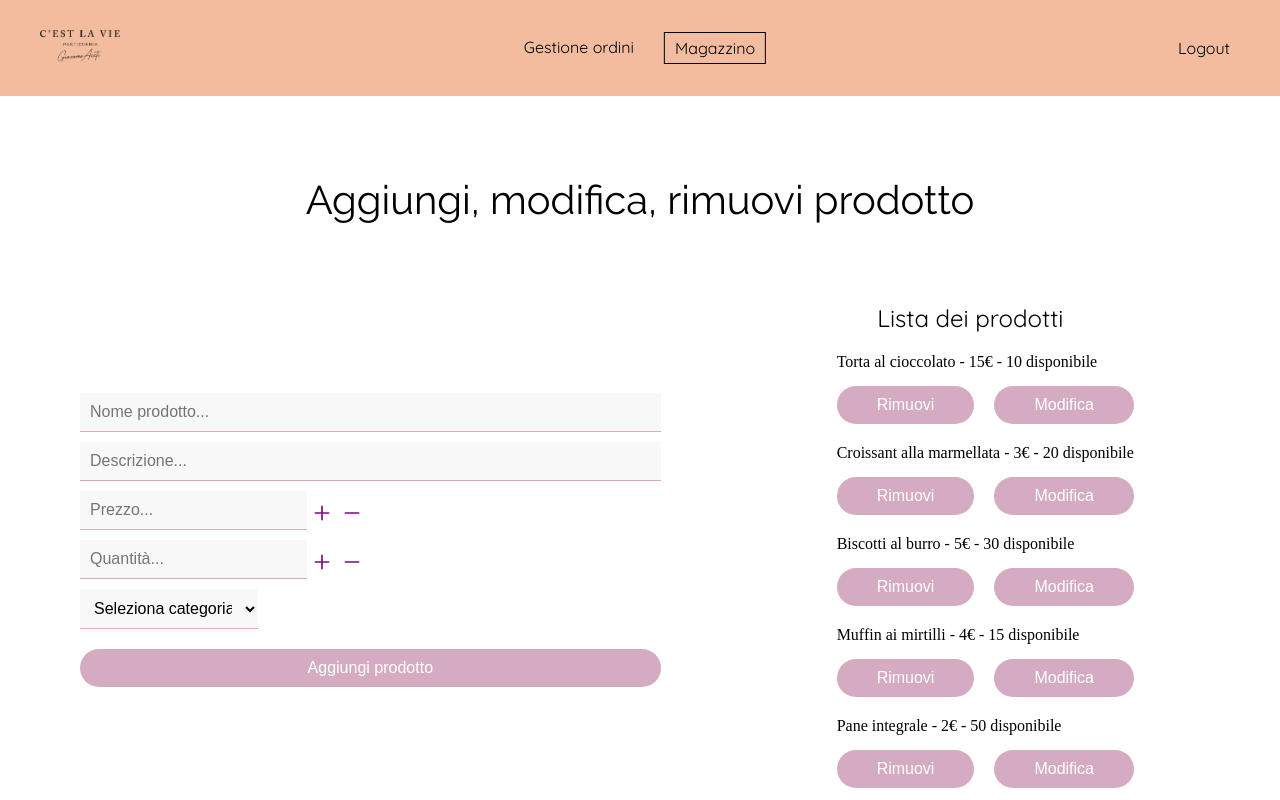
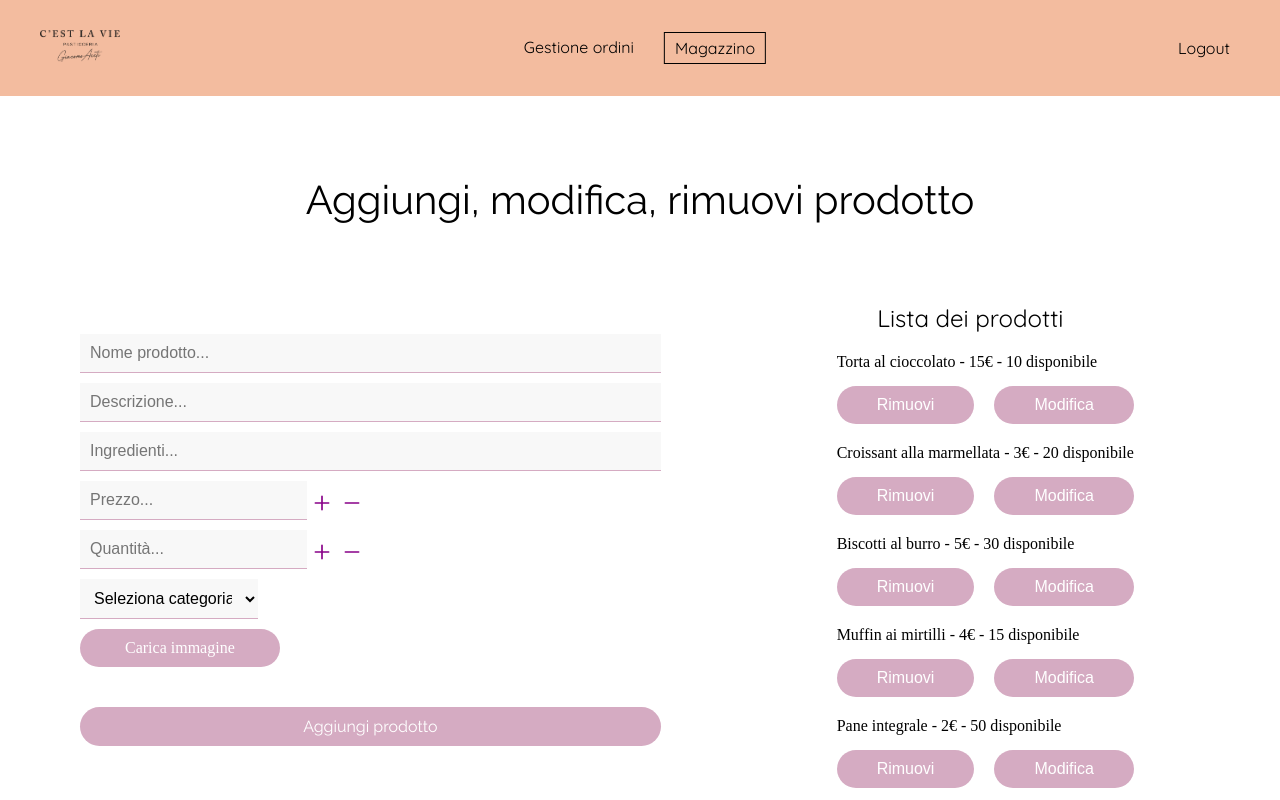
Before and after one commit to RobyC0ding/PW4_Gruppo6_Frontend, a Next.js app in the folder cest_la_vie/: page /magazzino in a window 1280 px wide. Shown: the top 800 px of the page. Built offline with nearby package versions, Linux system fonts and the light colour scheme.

Commit message:
gestione aggiunta nuovo prodotto conclusa

```diff
--- a/cest_la_vie/app/magazzino/page.js
+++ b/cest_la_vie/app/magazzino/page.js
@@ -12,8 +12,10 @@ const AdminProducts = () => {
     const [description, setDescription] = useState('');
     const [category, setCategory] = useState('');  //nuovo stato per la categoria
     const [categories, setCategories] = useState([]); //stato per le opzioni delle categorie
+    const [ingredients, setIngredients] = useState('');
     const [editId, setEditId] = useState(null);
     const [error, setError] = useState('');
+    const [image, setImage] = useState(null);
 
     const mockProducts = [
         {
@@ -66,7 +68,7 @@ const AdminProducts = () => {
     }, []);
 
     const handleAddProduct = async () => {
-        if (!name || !price || !quantity || !description || !category) {
+        if (!name || !price || !quantity || !description || !category || !ingredients) {
             setError('Tutti i campi sono obbligatori');
             return;
         }
@@ -78,6 +80,8 @@ const AdminProducts = () => {
             quantity,
             description,
             category,
+            ingredients,
+            image,
         };
 
         setProducts([...products, newProduct]);
@@ -85,14 +89,14 @@ const AdminProducts = () => {
     };
 
     const handleEditProduct = async () => {
-        if (!name || !price || !quantity || !description || !category) {
+        if (!name || !price || !quantity || !description || !category || !ingredients) {
             setError('Tutti i campi sono obbligatori');
             return;
         }
 
         const updatedProducts = products.map((product) =>
             product.id === editId
-                ? { ...product, name, price, quantity, description, category }
+                ? { ...product, name, price, quantity, description, category, ingredients, image }
                 : product
         );
 
@@ -112,6 +116,8 @@ const AdminProducts = () => {
         setQuantity('');
         setDescription('');
         setCategory('');
+        setIngredients('');
+        setImage(null)
     };
 
     const handleQuantityChange = (delta) => {
@@ -128,6 +134,13 @@ const AdminProducts = () => {
             const newPrice = Math.max(numericPrice + delta, 0);
             return `${newPrice}€`;
         });
+    };
+
+    const handleImageChange = (e) => {
+        const file = e.target.files[0];
+        if (file) {
+            setImage(URL.createObjectURL(file)); // Anteprima locale dell'immagine
+        }
     };
 
     return (
@@ -155,9 +168,16 @@ const AdminProducts = () => {
                             placeholder="Descrizione..."
                             className={styles.input}
                         />
+                        <input
+                            type='textarea'
+                            value={ingredients}
+                            onChange={(e) => setIngredients(e.target.value)}
+                            placeholder='Ingredienti...'
+                            className={styles.input}
+                        />
                         <div className={styles.quantityWrapper}>
                             <input
-                                type="text"
+                                type="textarea"
                                 value={price}
                                 onChange={(e) => {
                                     const numericValue = parseInt(e.target.value.replace('€', '')) || 0;
@@ -200,6 +220,21 @@ const AdminProducts = () => {
                                 </option>
                             ))}
                         </select>
+                        <div className={styles.fileInputContainer}>
+                            <input
+                                type='file'
+                                accept='image/*'
+                                id='imageUpload'
+                                onChange={handleImageChange}
+                                className={styles.inputFile}
+                            />
+
+                            <label htmlFor="imageUpload" className={styles.customFileButton}>
+                                Carica immagine
+                            </label>
+
+                            {image && <img src={image} alt="anteprima" className={styles.anteprima} />}
+                        </div>
 
                         <button
                             onClick={editId ? handleEditProduct : handleAddProduct}
--- a/cest_la_vie/app/magazzino/page.module.css
+++ b/cest_la_vie/app/magazzino/page.module.css
@@ -74,6 +74,7 @@
 }
 
 .button {
+    font-family: 'Raleway';
     border-radius: 40px;
     padding: 10px 40px;
     width: 100%;
@@ -85,6 +86,22 @@
     border: none;
     cursor: pointer;
     transition: 0.3s ease;
+}
+
+.customFileButton {
+    padding: 10px 45px;
+    margin-top: 10px;
+    background-color: #d5abc2;
+    color: white;
+    border: none;
+    border-radius: 40px;
+    cursor: pointer;
+    transition: 0.3s ease;
+    font-size: 16px;
+}
+
+.customFileButton:hover{
+    background-color: #b08ac3;
 }
 
 .button:hover {
@@ -167,6 +184,21 @@
     padding-left: 5px;
 }
 
+.fileInputContainer {
+    display: flex;
+    flex-direction: column;
+    align-items: start;
+    margin-bottom: 20px;
+}
+
+.inputFile {
+    display: none;
+}
+
+
+
+
+
 @media (max-width: 767px) {
     .container {
         margin-top: 40px;
@@ -189,6 +221,8 @@
         flex-direction: column;
         margin-bottom: 20px;
     }
+
+
 }
 
 @media(max-width: 768px){
```
